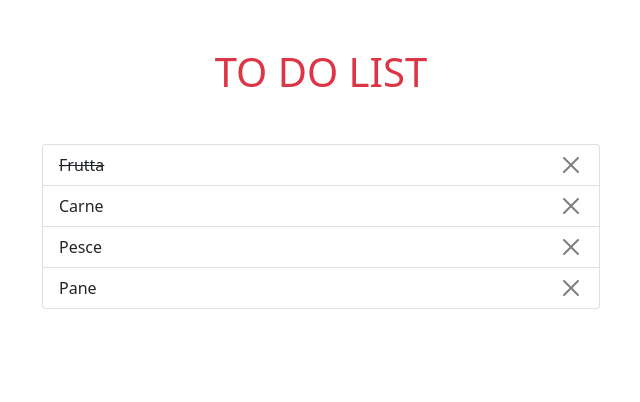
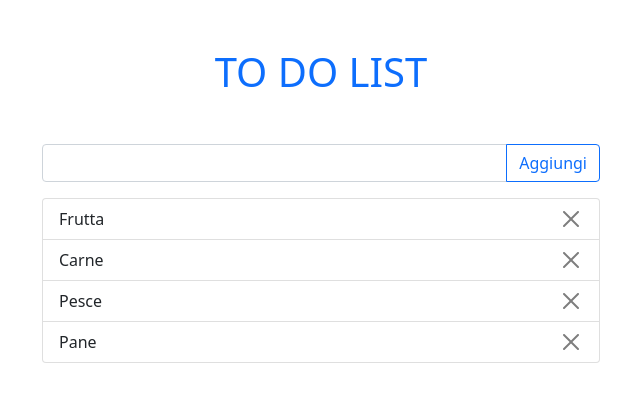
Before and after one commit to pietroscandola/vue-todolist, a plain HTML site: page index.html in a window 1280 px wide. Shown: the whole page, without its empty margins (319-959 px from the left). Drawn offline with nearby package versions, Linux system fonts and the light colour scheme.

Commit message:
add button in html

```diff
--- a/index.html
+++ b/index.html
@@ -18,9 +18,15 @@
     <div id="root">
         <div class="container">
             <header>
-                <h1 class="text-center my-5 text-danger">TO DO LIST</h1>
+                <h1 class="text-center my-5 text-primary">TO DO LIST</h1>
             </header>
             <main class="w-50 mx-auto">
+
+                <div class="input-group mb-3">
+                    <input type="text" class="form-control">
+                    <button class="btn btn-outline-primary" type="button">Aggiungi</button>
+                </div>
+
                 <ul v-if="items.length >= 1" class="list-group">
                     <li v-for="(item,index) in items" class="list-group-item ">
                         <div class="d-flex justify-content-between " :class="{done:item.done}" @click="toggleItems(index)">
--- a/js/script.js
+++ b/js/script.js
@@ -25,7 +25,7 @@ const root = new Vue({
     data: {
         items: [{
                 text: 'Frutta',
-                done: true,
+                done: false,
             },
 
             {
```
